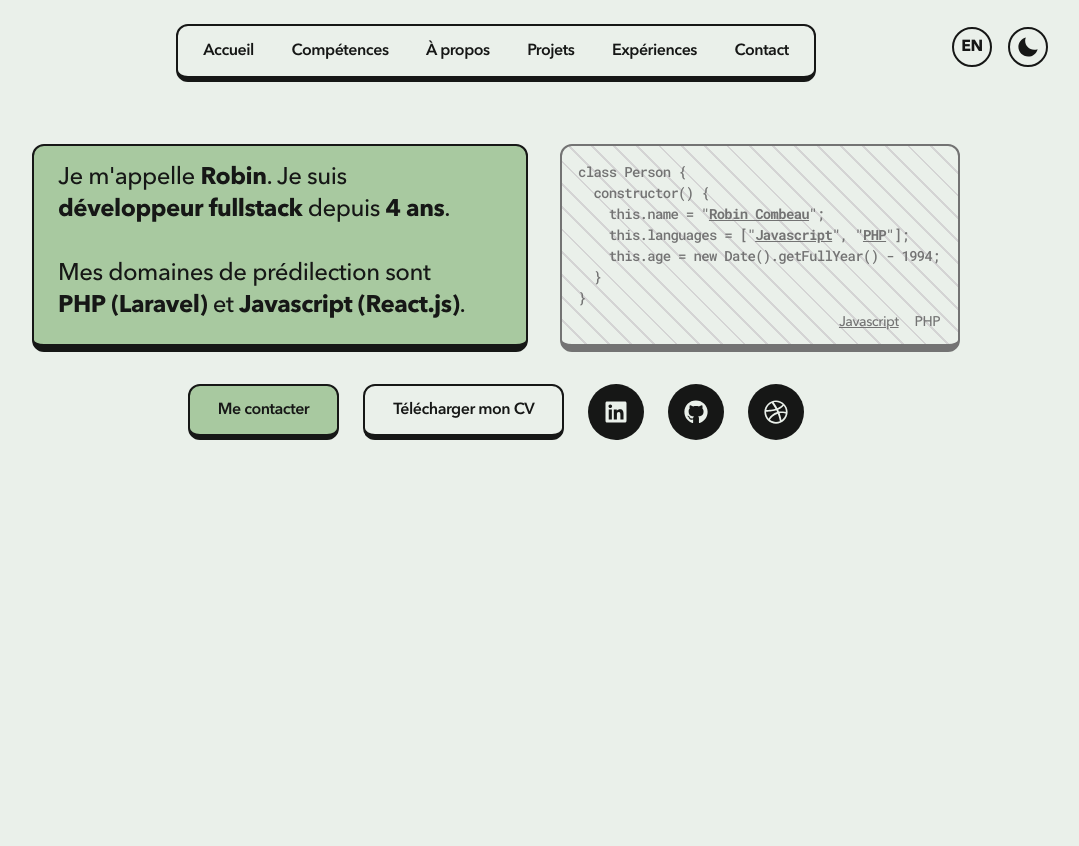
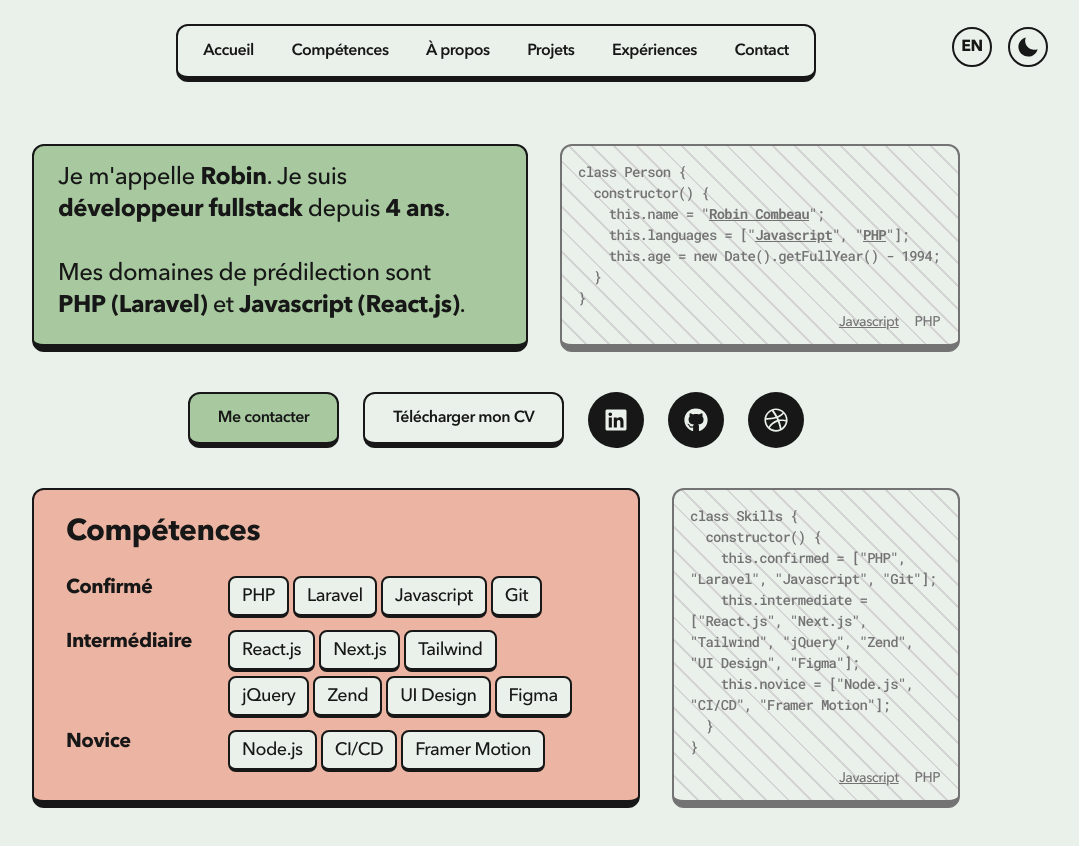
Before and after one commit to Robin-Combeau/portfolio-nextjs, a Next.js app: page / in a window 1280 px wide. Shown: the whole page, without its empty margins (144-1223 px from the left). Before the commit the page ends 800 px from the top, so only its background shows below. Built offline with nearby package versions, Linux system fonts and the light colour scheme.

Commit message:
feat skills page

```diff
--- a/app/page.tsx
+++ b/app/page.tsx
@@ -5,7 +5,7 @@
   return (
     <main className="">
       <Intro />
-      {/* <Skills /> */}
+      <Skills />
     </main>
   )
 }
--- a/components/page/Intro.tsx
+++ b/components/page/Intro.tsx
@@ -21,7 +21,7 @@
   return (
     <section id="intro">
       <motion.div
-        className="flex mb-8 flex-col items-center lg:flex-row lg:justify-center gap-y-4 lg:gap-y-0"
+        className="flex mb-10 flex-col items-center lg:flex-row lg:justify-center gap-y-4 lg:gap-y-0"
         initial={{ y: 80, opacity: 0 }}
         animate={{ y: 0, opacity: 1 }}>
         <div className="border-2 border-[#161716] border-b-[8px] bg-[#A8C9A0] text-xl lg:text-2xl font-medium px-6 py-4 pr-14 rounded-xl mx-8 lg:mx-4 lg:w-[31rem] h-auto lg:h-[13rem]">
@@ -70,7 +70,7 @@
       </motion.div>
 
       <motion.div
-        className="flex flex-col sm:flex-row items-center justify-center gap-2 px-4 text-base font-semibold sm:gap-6"
+        className="flex flex-col sm:flex-row items-center justify-center gap-2 px-4 mb-10 text-base font-semibold sm:gap-6"
         initial={{ y: 80, opacity: 0 }}
         animate={{ y: 0, opacity: 1 }}>
         <div className="flex gap-6 my-1 sm:my-0 m:gap-6">
--- a/components/page/Skills.tsx
+++ b/components/page/Skills.tsx
@@ -1,17 +1,79 @@
 "use client";
 
+import React, { useState } from 'react';
 import { motion } from 'framer-motion'
-import React from 'react'
+
+import { FaRegStar } from "react-icons/fa";
+import { skills } from "@/lib/data";
+
+import { Roboto_Mono } from 'next/font/google';
+const code = Roboto_Mono({ subsets: ['latin'] });
 
 const Skills = () => {
+  const [selectedLanguage, setSelectedLanguage] = useState<'Javascript' | 'PHP'>('Javascript');
+
+  const handleLanguageChange = (language: 'Javascript' | 'PHP') => {
+    setSelectedLanguage(language);
+  };
+
+  const levels = skills.map((level) => level.value);
+  const items = skills.map((level) => level.list);
+
+  // Function to generate the class summary
+  const generateCodeBlock = () => {
+    const classLevels = levels.map((level, index) => {
+      const skillList = items[index].map((skill) => `"${skill}"`);
+      return `this.${level.toLowerCase()} = [${skillList.join(', ')}];`;
+    });
+
+    return `class Skills {  \n  constructor() {    \n    ${classLevels.join('\n    ')}  \n  }\n}`;
+  };
+
   return (
-    <section id="skills" className="mb-28 sm:mb-4">
-      <div className="flex items-center justify-center mb-28 sm:mb-8">
-        <div className="border-2 border-[#161716] border-b-[8px] bg-[#A8C9A0] text-2xl font-medium px-6 py-4 pr-14 rounded-xl sm:mx-4 sm:w-[31rem] sm:h-[13rem]">
+    <section id="skills">
+      <motion.div
+        className="flex mb-10 flex-col items-center lg:flex-row lg:justify-center gap-y-4 lg:gap-y-0"
+        initial={{ y: 80, opacity: 0 }}
+        animate={{ y: 0, opacity: 1 }}
+      >
+        <div className="border-2 border-[#161716] border-b-[8px] bg-[#ECB5A3] text-xl lg:text-xl font-medium px-8 py-6 pr-14 rounded-xl mx-8 lg:mx-4 lg:w-[38rem] h-auto lg:h-[20rem]">
+          <h1 className="font-bold mb-6 text-3xl">Compétences</h1>
+          <ul className="flex flex-col">
+            {skills.map((level) => (
+              <motion.li
+                key={level.name}
+                className="flex mb-2"
+                initial={{ y: -100, opacity: 0 }}
+                animate={{ y: 0, opacity: 1 }}
+              >
+                <span className="font-bold min-w-[10rem]">{level.name}</span>{" "}
+                <span className="flex flex-wrap">
+                  {level.list.map((skill, skillIndex) => (
+                    <span key={skillIndex} className="text-lg font-base border-2 border-[#161716] border-b-[4px] bg-[#EAF0EA] px-3 py-1 m-0.5 rounded-lg">
+                      {skill}
+                    </span>
+                  ))}
+                </span>
+              </motion.li>
+            ))}
+          </ul>
         </div>
-      </div>
+        <div className="relative border-2 border-neutral-500 text-neutral-500 border-b-[8px] bg-[#EAF0EA] text-sm font-medium px-4 py-4 pr-4 rounded-xl whitespace-pre-wrap diagonal-line-pattern mx-8 lg:mx-4 w-[18rem] lg:h-[20rem] hidden lg:block">
+          <code className={`${code.className} tracking-tighter`}>
+            {generateCodeBlock()}
+          </code>
+          <div className="absolute bottom-2 right-2">
+            <button className={`px-1 py-1 mx-0.5 hover:text-[#161716] transition ${selectedLanguage === 'Javascript' ? 'selected underline' : ''}`} onClick={() => handleLanguageChange('Javascript')}>
+              Javascript
+            </button>
+            <button className={`px-2 py-1 mx-0.5 hover:text-[#161716] transition ${selectedLanguage === 'PHP' ? 'selected underline' : ''}`} onClick={() => handleLanguageChange('PHP')}>
+              PHP
+            </button>
+          </div>
+        </div>
+      </motion.div>
     </section>
-  )
-}
+  );
+};
 
-export default Skills
+export default Skills;
--- a/lib/data.ts
+++ b/lib/data.ts
@@ -26,20 +26,19 @@
 ] as const;
 
 export const skills = [
-  "PHP",
-  "Laravel",
-  "Javascript",
-  "React.js",
-  "Next.js",
-  "jQuery",
-  "CSS",
-  "Tailwind",
-  "HTML",
-  "Zend",
-  "SQL",
-  "Git",
-  "CI/CD",
-  "UI Design",
-  "Figma",
-  "Framer Motion",
+  {
+    name: "Confirmé",
+    value: "confirmed",
+    list: ["PHP", "Laravel", "Javascript", "Git"],
+  },
+  {
+    name: "Intermédiaire",
+    value: "intermediate",
+    list: ["React.js", "Next.js", "Tailwind", "jQuery", "Zend", "UI Design", "Figma"],
+  },
+  {
+    name: "Novice",
+    value: "novice",
+    list: ["Node.js", "CI/CD", "Framer Motion"],
+  }
 ] as const;
```
